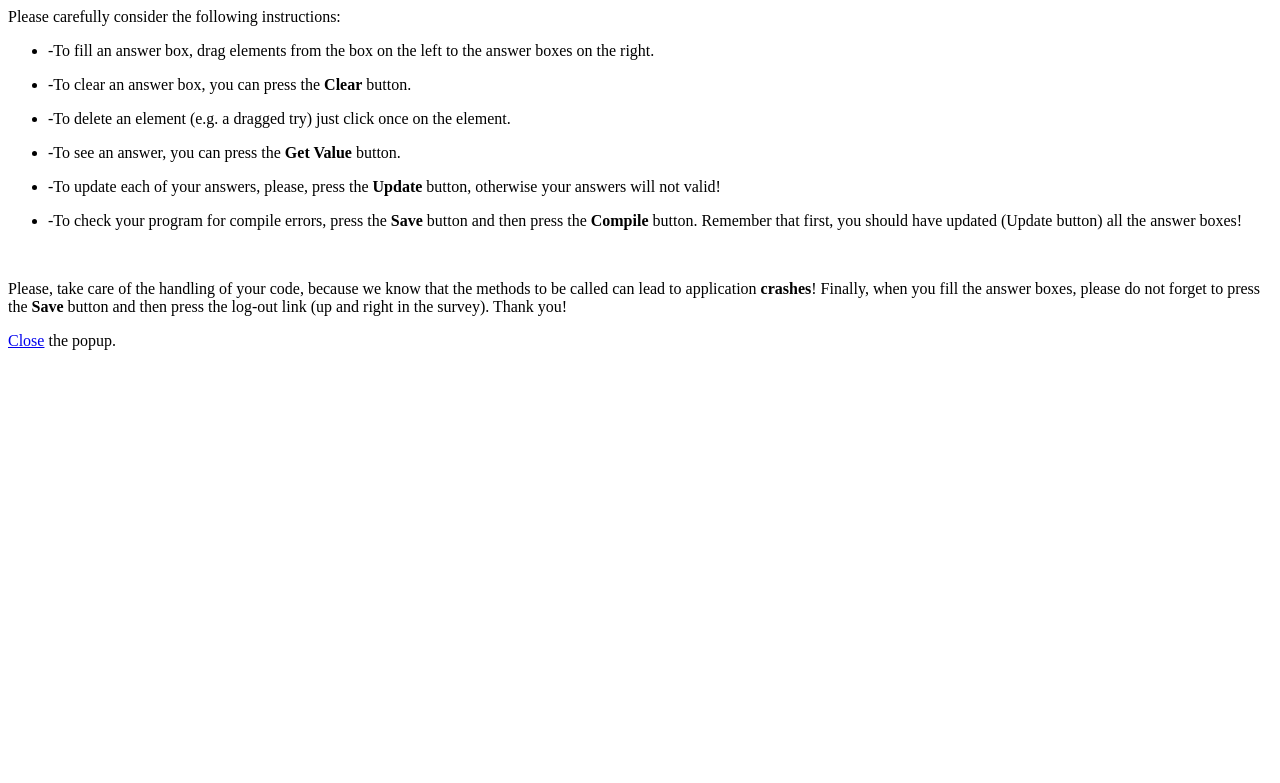
After one commit to mkechagia/android-survey-tool, a Flask app: template templates/help.html in a window 1280 px wide. The commit adds this page. Shown: the top 783 px of the page. Run offline with Flask 2, Linux system fonts and the light colour scheme; the template is opened without the code that fills it, so the values that code supplies are empty.

Commit message:
Update html pages

```diff
--- /dev/null
+++ b/templates/help.html
@@ -0,0 +1,29 @@
+ <html>
+    <head>
+        <title>Help</title>
+    </head>
+    <body>
+        <div>
+            <p>Please carefully consider the following instructions:</p>
+
+            <ul>
+
+                <li><p>-To fill an answer box, drag elements from the box on the left to the answer boxes on the right.</p></li>
+                <li><p>-To clear an answer box, you can press the <b>Clear</b> button.</p></li>
+                <li><p>-To delete an element (e.g. a dragged try) just click once on the element.</p></li>
+                <li><p>-To see an answer, you can press the <b>Get Value</b> button.</p></li>
+                <li><p>-To update each of your answers, please, press the <b>Update</b> button,
+                        otherwise your answers will not valid!</p></li>
+                <li><p>-To check your program for compile errors, press the <b>Save</b> button and then press the
+                        <b>Compile</b> button. Remember that first, you should have updated (Update button) all the answer boxes!
+            </ul>
+
+            <br>
+
+            <p>Please, take care of the handling of your code,
+            because we know that the methods to be called can lead to application <b>crashes</b>!
+            Finally, when you fill the answer boxes, please do not forget to press the <b>Save</b> button and then press the log-out link (up and right in the survey). Thank you!</p>
+            <p><a href="javascript:window.close()">Close</a> the popup.</p>
+        </div>
+    </body>
+</html>
--- a/templates/logout.html
+++ b/templates/logout.html
@@ -6,7 +6,7 @@
     <link href="http://getbootstrap.com/dist/css/bootstrap.min.css" rel="stylesheet">
 
     <link href="http://getbootstrap.com/examples/jumbotron-narrow/jumbotron-narrow.css" rel="stylesheet">
-    <link href="../static/signup.css" rel="stylesheet">
+    <!--<link href="../static/signup.css" rel="stylesheet">-->
 
   </head>
 
--- a/templates/show_all.html
+++ b/templates/show_all.html
@@ -23,6 +23,7 @@
                <th>Surname</th>
                <th>Email</th>
                <th>Password</th>
+               <th>Secret</th>
             </tr>
          </thead>
 
@@ -33,6 +34,7 @@
                   <td>{{ student.surname }}</td>
                   <td>{{ student.email }}</td>
                   <td>{{ student.password }}</td>
+                  <td>{{ student.secret }}</td>
                </tr>
             {% endfor %}
          </tbody>
```
Also changed, not shown: templates/form_submit.html (+38 -15 lines), templates/new.html (+9 -3 lines).
